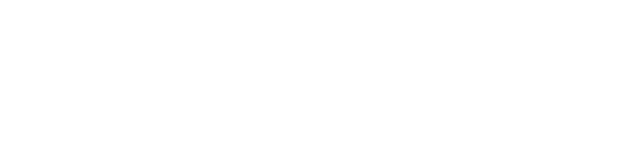
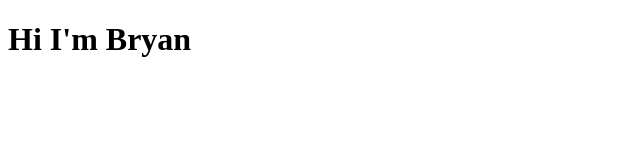
Before and after one commit to Hey-Im-Bryan/testingkit, a plain HTML site: page index.html in a window 1280 px wide. Shown: the whole page, without its empty margins (0-640 px from the left). Drawn offline with Linux system fonts and the light colour scheme.

Commit message:
second commit

```diff
--- a/index.html
+++ b/index.html
@@ -7,6 +7,6 @@
     <title>Document</title>
 </head>
 <body>
-
+    <h1>Hi I'm Bryan</h1>
 </body>
 </html>
```
